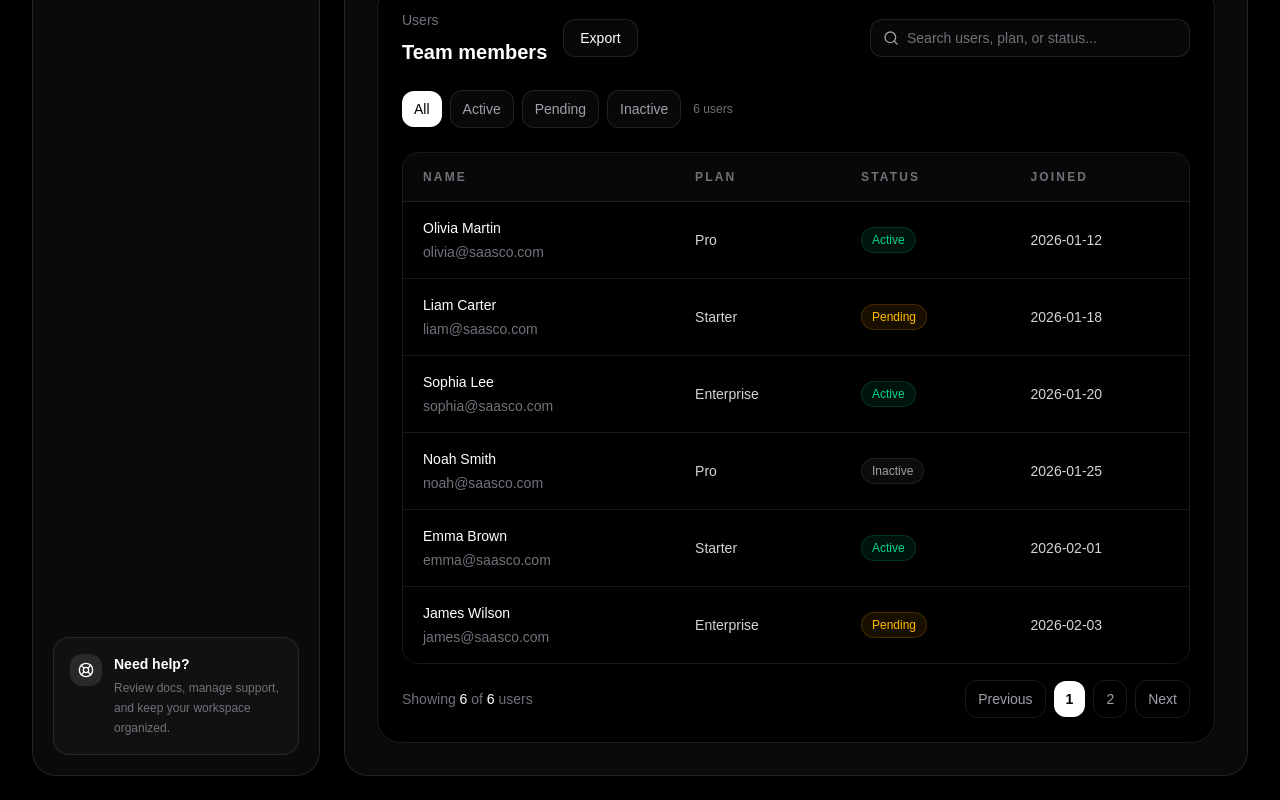
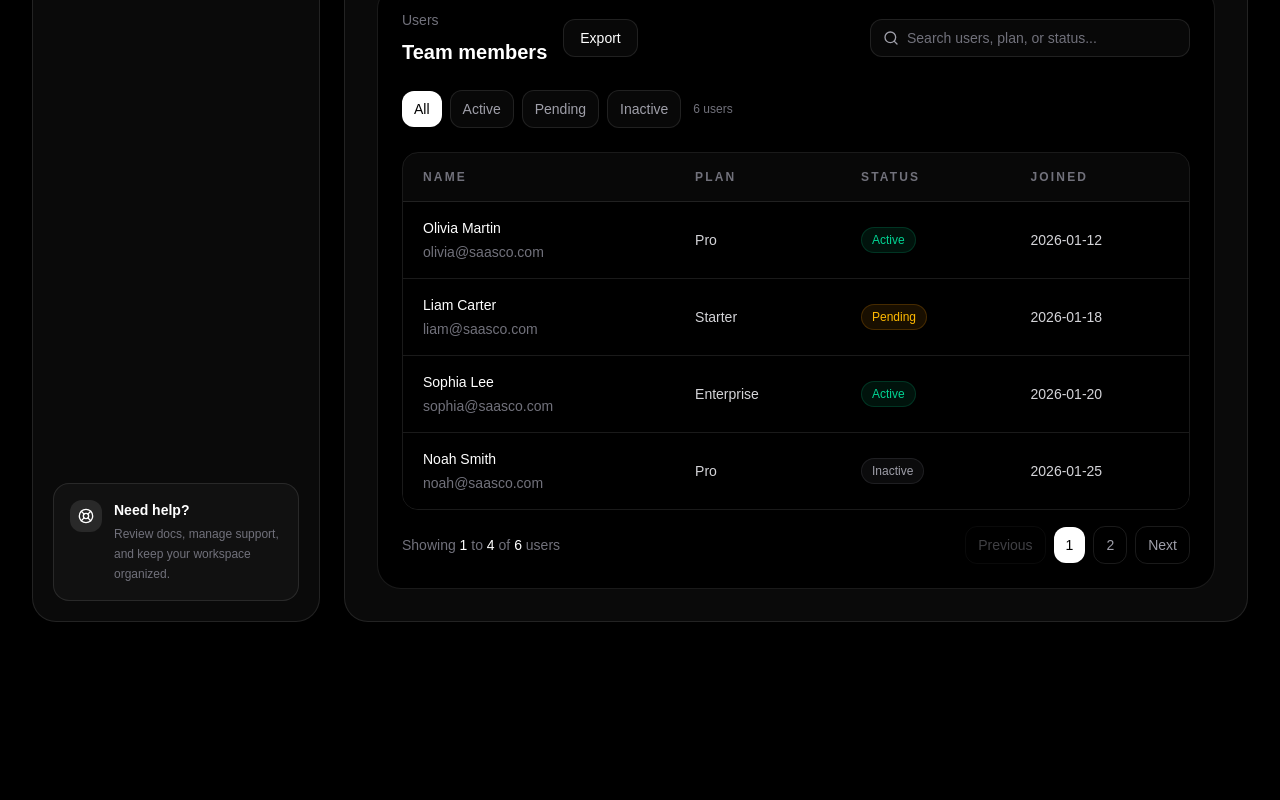
Before and after one commit to RoussosAdo/saas-dashboard-ui, a Next.js app: page / in a window 1280 px wide. Shown: the part 1007-1807 px from the top of the page. After the commit the page ends 1653 px from the top, so only its background shows below. Built offline with nearby package versions, Linux system fonts and the light colour scheme.

Commit message:
Add real pagination logic to users table with page controls

```diff
--- a/app/components/dashboard/users-table.tsx
+++ b/app/components/dashboard/users-table.tsx
@@ -1,6 +1,6 @@
 "use client";
 
-import { useMemo, useState } from "react";
+import { useEffect, useMemo, useState } from "react";
 import { Search } from "lucide-react";
 import DashboardSection from "app/components/dashboard/dashboard-section";
 import SectionHeader from "app/components/dashboard/section-header";
@@ -10,10 +10,12 @@ import { dashboardUsers } from "app/data/dashboard";
 type StatusFilter = "All" | "Active" | "Pending" | "Inactive";
 
 const filters: StatusFilter[] = ["All", "Active", "Pending", "Inactive"];
+const USERS_PER_PAGE = 4;
 
 export default function UsersTable() {
   const [query, setQuery] = useState("");
   const [activeFilter, setActiveFilter] = useState<StatusFilter>("All");
+  const [currentPage, setCurrentPage] = useState(1);
 
   const filteredUsers = useMemo(() => {
     const value = query.trim().toLowerCase();
@@ -32,6 +34,29 @@ export default function UsersTable() {
       return matchesSearch && matchesFilter;
     });
   }, [query, activeFilter]);
+
+  const totalPages = Math.max(
+    1,
+    Math.ceil(filteredUsers.length / USERS_PER_PAGE)
+  );
+
+  useEffect(() => {
+    setCurrentPage(1);
+  }, [query, activeFilter]);
+
+  useEffect(() => {
+    if (currentPage > totalPages) {
+      setCurrentPage(totalPages);
+    }
+  }, [currentPage, totalPages]);
+
+  const paginatedUsers = useMemo(() => {
+    const start = (currentPage - 1) * USERS_PER_PAGE;
+    const end = start + USERS_PER_PAGE;
+    return filteredUsers.slice(start, end);
+  }, [filteredUsers, currentPage]);
+
+  const pageNumbers = Array.from({ length: totalPages }, (_, i) => i + 1);
 
   return (
     <DashboardSection className="mt-6">
@@ -98,7 +123,7 @@ export default function UsersTable() {
             </thead>
 
             <tbody className="divide-y divide-white/10 bg-black">
-              {filteredUsers.map((user) => (
+              {paginatedUsers.map((user) => (
                 <tr key={user.id} className="transition hover:bg-white/[0.02]">
                   <td className="px-5 py-4">
                     <div>
@@ -138,21 +163,49 @@ export default function UsersTable() {
 
       <div className="mt-4 flex flex-col gap-3 sm:flex-row sm:items-center sm:justify-between">
         <p className="text-sm text-zinc-500">
-          Showing <span className="text-white">{filteredUsers.length}</span> of{" "}
-          <span className="text-white">{dashboardUsers.length}</span> users
+          Showing{" "}
+          <span className="text-white">
+            {filteredUsers.length === 0
+              ? 0
+              : (currentPage - 1) * USERS_PER_PAGE + 1}
+          </span>{" "}
+          to{" "}
+          <span className="text-white">
+            {Math.min(currentPage * USERS_PER_PAGE, filteredUsers.length)}
+          </span>{" "}
+          of <span className="text-white">{filteredUsers.length}</span> users
         </p>
 
         <div className="flex items-center gap-2">
-          <button className="rounded-xl border border-white/10 px-3 py-2 text-sm text-zinc-400 transition hover:bg-white/[0.04] hover:text-white">
+          <button
+            onClick={() => setCurrentPage((prev) => Math.max(prev - 1, 1))}
+            disabled={currentPage === 1}
+            className="rounded-xl border border-white/10 px-3 py-2 text-sm text-zinc-400 transition hover:bg-white/[0.04] hover:text-white disabled:cursor-not-allowed disabled:opacity-40"
+          >
             Previous
           </button>
-          <button className="rounded-xl bg-white px-3 py-2 text-sm font-semibold text-black">
-            1
-          </button>
-          <button className="rounded-xl border border-white/10 px-3 py-2 text-sm text-zinc-400 transition hover:bg-white/[0.04] hover:text-white">
-            2
-          </button>
-          <button className="rounded-xl border border-white/10 px-3 py-2 text-sm text-zinc-400 transition hover:bg-white/[0.04] hover:text-white">
+
+          {pageNumbers.map((page) => (
+            <button
+              key={page}
+              onClick={() => setCurrentPage(page)}
+              className={`rounded-xl px-3 py-2 text-sm font-medium transition ${
+                currentPage === page
+                  ? "bg-white text-black"
+                  : "border border-white/10 text-zinc-400 hover:bg-white/[0.04] hover:text-white"
+              }`}
+            >
+              {page}
+            </button>
+          ))}
+
+          <button
+            onClick={() =>
+              setCurrentPage((prev) => Math.min(prev + 1, totalPages))
+            }
+            disabled={currentPage === totalPages}
+            className="rounded-xl border border-white/10 px-3 py-2 text-sm text-zinc-400 transition hover:bg-white/[0.04] hover:text-white disabled:cursor-not-allowed disabled:opacity-40"
+          >
             Next
           </button>
         </div>
```
